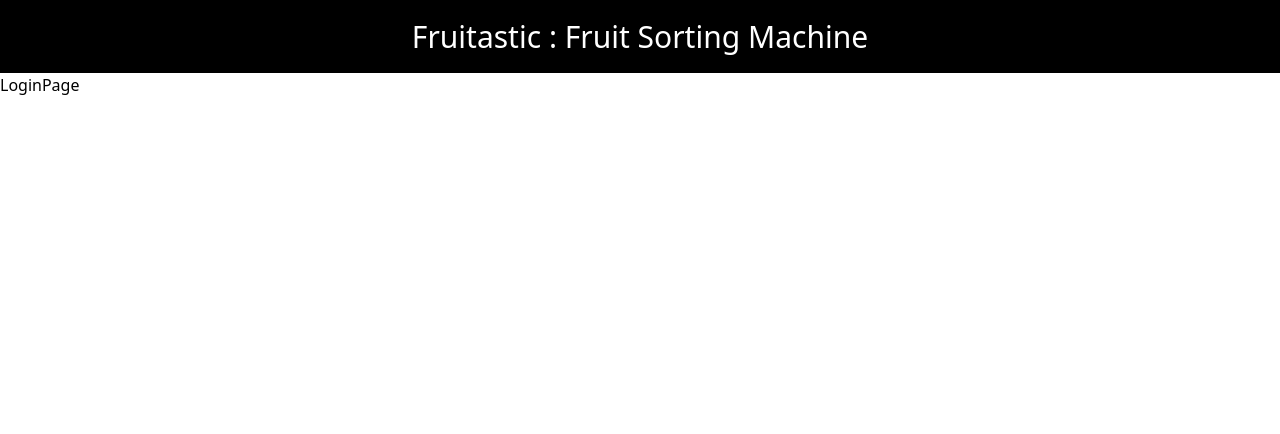
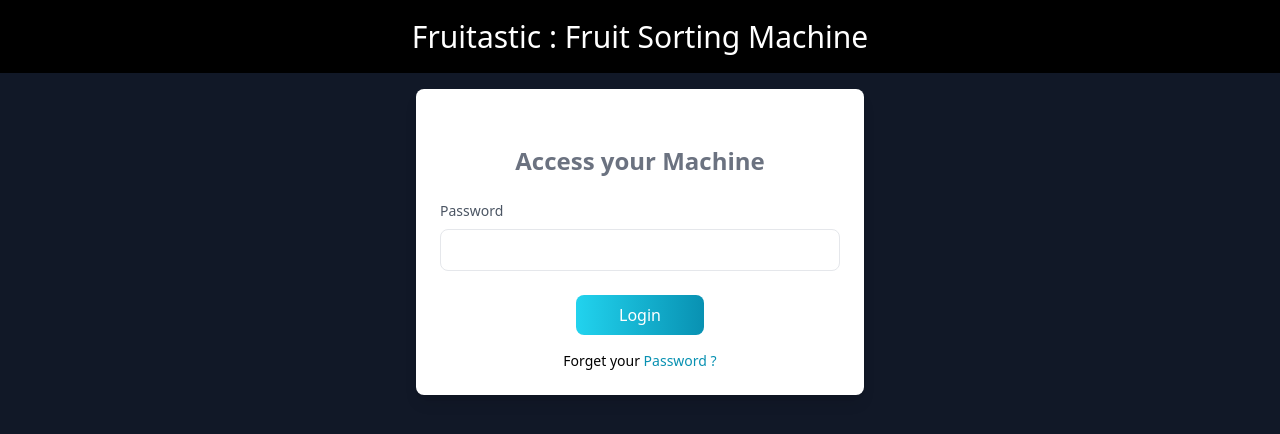
Before and after one commit to Rko-8001/Fruit-Sorting-Machine-Application, a React (Create React App) app in the folder client/: page /login in a window 1280 px wide. Shown: the top 434 px of the page. Built offline with nearby package versions, Linux system fonts and the light colour scheme.

Commit message:
ADD: login page
added login page with custom keyboard embedded in screen.

```diff
--- a/client/package.json
+++ b/client/package.json
@@ -12,6 +12,7 @@
     "react-icons": "^4.11.0",
     "react-router-dom": "^6.16.0",
     "react-scripts": "5.0.1",
+    "react-simple-keyboard": "^3.7.22",
     "web-vitals": "^2.1.4"
   },
   "scripts": {
--- a/client/src/App.js
+++ b/client/src/App.js
@@ -1,6 +1,6 @@
 import React from "react";
 import { Route, Routes } from "react-router-dom";
-import { HomePage, AuthPage } from "./components/routes/RouteComponents";
+import { HomePage, AuthPage, Dashboard} from "./components/routes/RouteComponents";
 import AppRoute from "./components/routes/AppRoute";
 
 export default function App() {
@@ -9,6 +9,7 @@ export default function App() {
       <Routes>
         <Route path="/" element={<AppRoute Component={HomePage} />} />
         <Route path="/login" element={<AppRoute Component={AuthPage} />} />
+        <Route path="/home" element={<AppRoute Component={Dashboard} />} />
       </Routes>
     </>
   );
--- /dev/null
+++ b/client/src/components/home/HomeDashboard.js
@@ -0,0 +1,7 @@
+import React from 'react'
+
+export default function HomeDashboard() {
+  return (
+    <div>HomeDashboard</div>
+  )
+}
--- /dev/null
+++ b/client/src/components/login/KeyBoardComponent.js
@@ -0,0 +1,38 @@
+import React from "react";
+import Keyboard from "react-simple-keyboard";
+import 'react-simple-keyboard/build/css/index.css';
+
+export default function KeyBoardComponent( {input, setInput} ) {
+
+    const [layout, setLayout] = React.useState("default");
+
+    const handleChangeLayout = () => {
+        if(layout === "default")
+            setLayout("shift");
+        else
+            setLayout("default")
+    }
+
+    const handleKeyPress = (button) => {
+        if (button === "{shift}" || button === "{lock}") {
+                handleChangeLayout();
+                return;
+        }
+
+        if (button === "{enter}")
+            setInput(input + "\n");
+        else if (button === "{bksp}")
+            setInput(input.substring(0, input.length - 1));
+        else
+            setInput(input + button);
+    }
+
+    return(
+    <>
+        <Keyboard
+            onKeyPress={handleKeyPress}
+            layoutName={layout}
+        />
+    </>
+  )
+}
--- a/client/src/components/login/LoginPage.js
+++ b/client/src/components/login/LoginPage.js
@@ -1,7 +1,50 @@
-import React from 'react'
+import React, { useState } from "react";
+import { Link } from "react-router-dom";
+import  {useNavigate} from "react-router-dom";
+import KeyBoardComponent from "./KeyBoardComponent";
 
 export default function LoginPage() {
+  const navigate = useNavigate();
+  const [password, setPassword] = useState("");
+  const [mssg, setMssg] = useState("Login ");
+  const verifyPassword = (e) => {
+    e.preventDefault();
+    // logic to verify
+    setTimeout(() => {
+      setMssg("Logging you in ...");
+    }, 1000);
+
+    navigate("/home");
+  }
+
   return (
-    <div>LoginPage</div>
-  )
+    <>
+      <div className=" bg-gray-900 pb-6 pt-2 min-h-screen">
+        <div className="pb-6 pt-2 flex items-center justify-center">
+          <div className="max-w-md w-full p-6 bg-white rounded-lg shadow-lg">
+            <h1 className="text-2xl font-semibold text-center text-gray-500 mt-8 mb-6">Access your Machine</h1>
+            <form>
+              <div className="mb-6">
+                <label htmlFor="password" className="block mb-2 text-sm text-gray-600">Password</label>
+                <input  id="password" type="password" name="password" value={password} className="w-full px-4 py-2 border rounded-lg focus:outline-none focus:ring-2 focus:ring-cyan-500" />
+              </div>
+              <button  onClick={verifyPassword} className="w-32 bg-gradient-to-r from-cyan-400 to-cyan-600 text-white py-2 rounded-lg mx-auto block focus:outline-none focus:ring-2 focus:ring-offset-2 focus:ring-cyan-500 mt-4 mb-4">
+                {mssg}
+              </button>
+            </form>
+            <div className="text-center">
+              <p className="text-sm">
+                Forget your
+                <Link to="#" className="text-cyan-600"> Password ? </Link>
+              </p>
+            </div>
+          </div>
+        </div>
+
+        <div className="py-10 m-5 px-20 container items-center border-box justify-center">
+          <KeyBoardComponent input={password} setInput={setPassword}/>
+        </div>
+      </div>
+    </>
+  );
 }
--- a/client/src/components/routes/RouteComponents.js
+++ b/client/src/components/routes/RouteComponents.js
@@ -1,7 +1,7 @@
 import UpperNav from '../sidePages/navBar/UpperNav';
 import LandingPage from '../sidePages/LandingPage';
 import LoginPage from '../login/LoginPage';
-
+import HomeDashboard from '../home/HomeDashboard';
 
 export const HomePage =
     <>
@@ -14,3 +14,9 @@ export const AuthPage =
         <UpperNav />
         <LoginPage />
     </>
+
+export const Dashboard =
+    <>
+        <UpperNav />
+        <HomeDashboard />
+    </>
```
Also changed, not shown: 1 other file (tests, documents, lock files or other folders).
